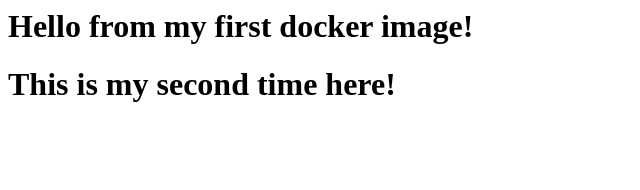
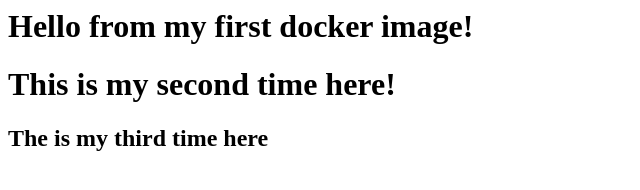
Before and after one commit to danieltrodriguespt/devops-lab, a plain HTML site: page docker-basics/site/index.html in a window 1280 px wide. Shown: the whole page, without its empty margins (0-640 px from the left). Drawn offline with Linux system fonts and the light colour scheme.

Commit message:
Added docker-compose.yml and site/index.html

```diff
--- a/docker-basics/site/index.html
+++ b/docker-basics/site/index.html
@@ -1,2 +1,3 @@
 <h1>Hello from my first docker image!</h1>
 <h1>This is my second time here!</h1>
+<h2>The is my third time here</h2>
```
Also changed, not shown: 1 other file.
